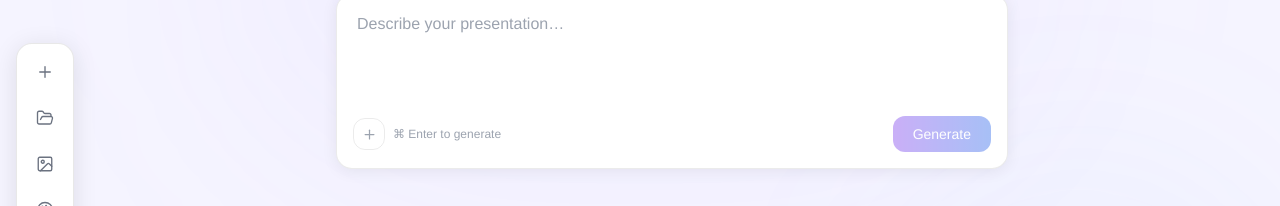
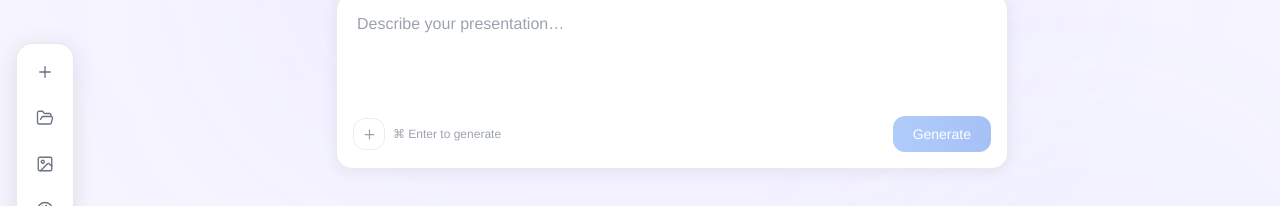
Before and after one commit to Isharkii/pitchworx-PPT_generator, a Next.js app: page / in a window 1280 px wide. Shown: the part 236-442 px from the top of the page. Built offline with nearby package versions, Linux system fonts and the light colour scheme.

Commit message:
style: change generate button to blue, green on hover
Co-Authored-By: Claude Sonnet 4.6 <noreply@anthropic.com>

```diff
--- a/components/InputBox.tsx
+++ b/components/InputBox.tsx
@@ -163,9 +163,10 @@ export default function InputBox({ value, onChange, onSubmit, loading }: InputBo
             whileTap={{ scale: 0.97 }}
             className="
               btn-glow px-5 py-2 rounded-xl text-sm text-white
-              bg-gradient-to-r from-violet-600 to-blue-600
+              bg-gradient-to-r from-blue-500 to-blue-600
+              hover:from-green-500 hover:to-green-600
               disabled:opacity-40 disabled:cursor-not-allowed
-              transition-all duration-200
+              transition-all duration-300
             "
           >
             {loading ? (
```
